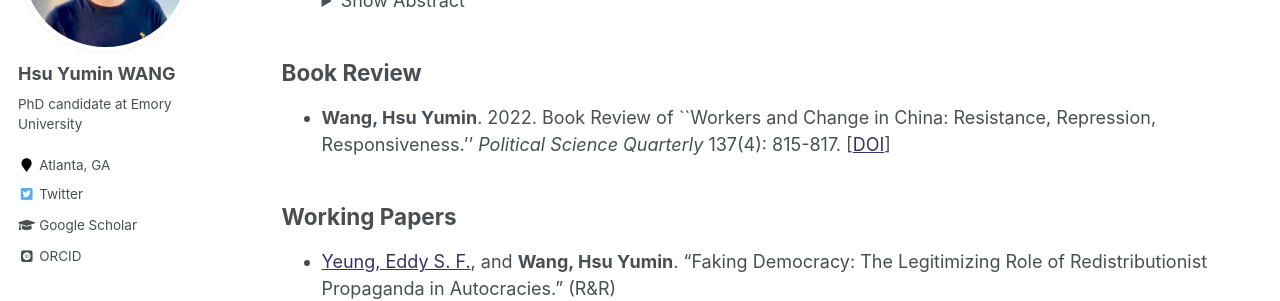
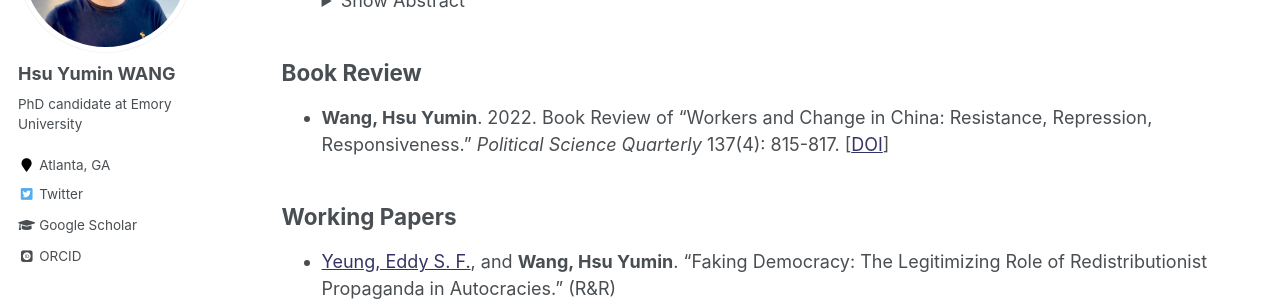
Before and after one commit to hsuyumin/hsuyumin.github.io, a Jekyll site: the page built from _pages/publications.md, in a window 1280 px wide and 900 px high, scrolled down 418 px. Shown: the part 153-454 px from the top of the window. Built offline with Jekyll 4.4.1, drawn with Linux system fonts in a browser that asks for light colours; some web fonts are replaced.

```diff
--- a/_pages/publications.md
+++ b/_pages/publications.md
@@ -41,7 +41,7 @@ redirect_from:
 
 ## Book Review
 
-* **Wang, Hsu Yumin**. 2022. Book Review of ``Workers and Change in China: Resistance, Repression, Responsiveness.'' _Political Science Quarterly_ 137(4): 815-817. [[DOI]( https://doi.org/10.1002/polq.13415)]
+* **Wang, Hsu Yumin**. 2022. Book Review of "Workers and Change in China: Resistance, Repression, Responsiveness." _Political Science Quarterly_ 137(4): 815-817. [[DOI]( https://doi.org/10.1002/polq.13415)]
 
 ## Working Papers
 
```
